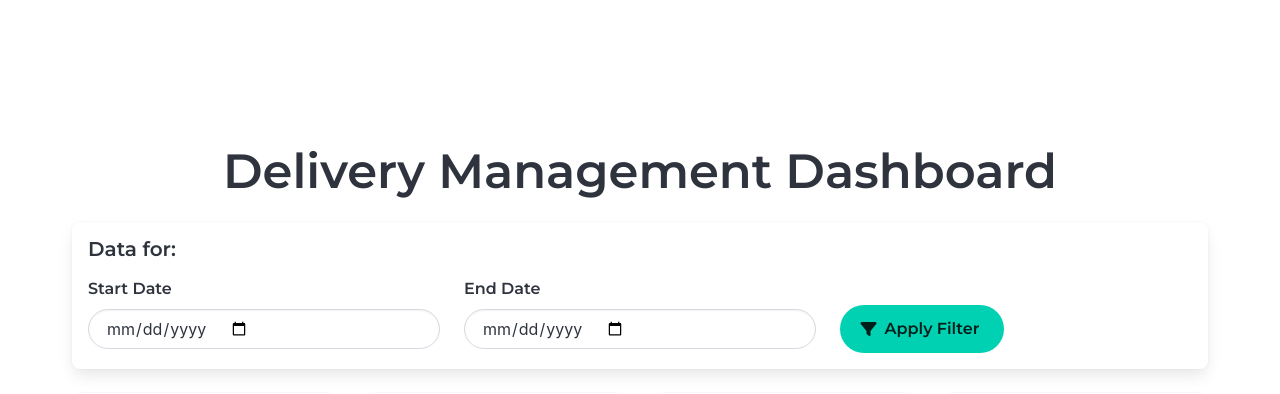
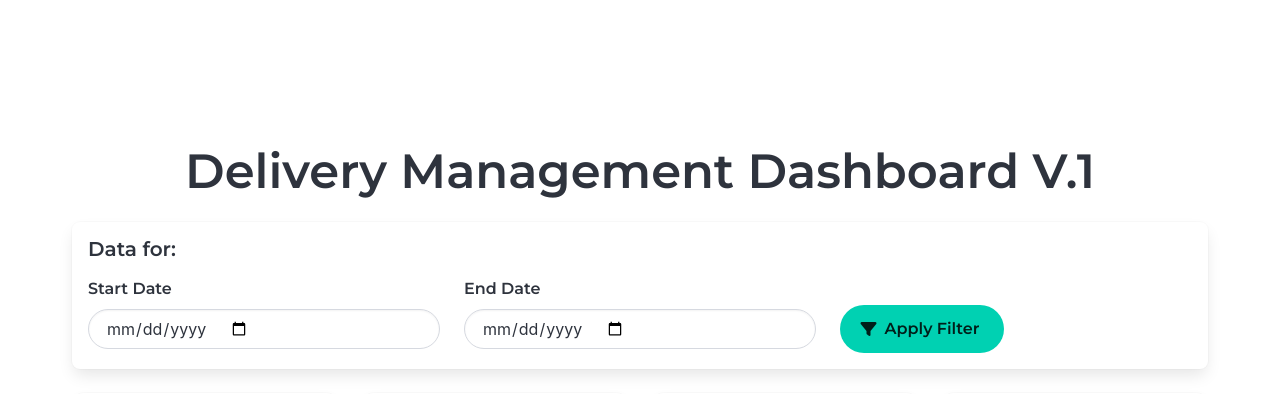
Before and after one commit to calvinochieng/markapp, a Django app: template templates/dashboard/dashboard.html in a window 1280 px wide. Shown: the part 72-466 px from the top of the page. Run offline with Django 5.2, Linux system fonts and the light colour scheme; the template is opened without the code that fills it, so the values that code supplies are empty; some libraries are stand-ins or nearby versions.

Commit message:
December

```diff
--- a/templates/dashboard/dashboard.html
+++ b/templates/dashboard/dashboard.html
@@ -163,7 +163,7 @@
 {% block content %}
   <section class="hero is-medium">
     <div class="hero-body">
-      <h1 class="title is-1 has-text-centered mb-5">Delivery Management Dashboard</h1>
+      <h1 class="title is-1 has-text-centered mb-5">Delivery Management Dashboard V.1</h1>
 
       <!-- Date Info -->
       <div class="filter-container box mb-5">
```
Also changed, not shown: db.sqlite3.
